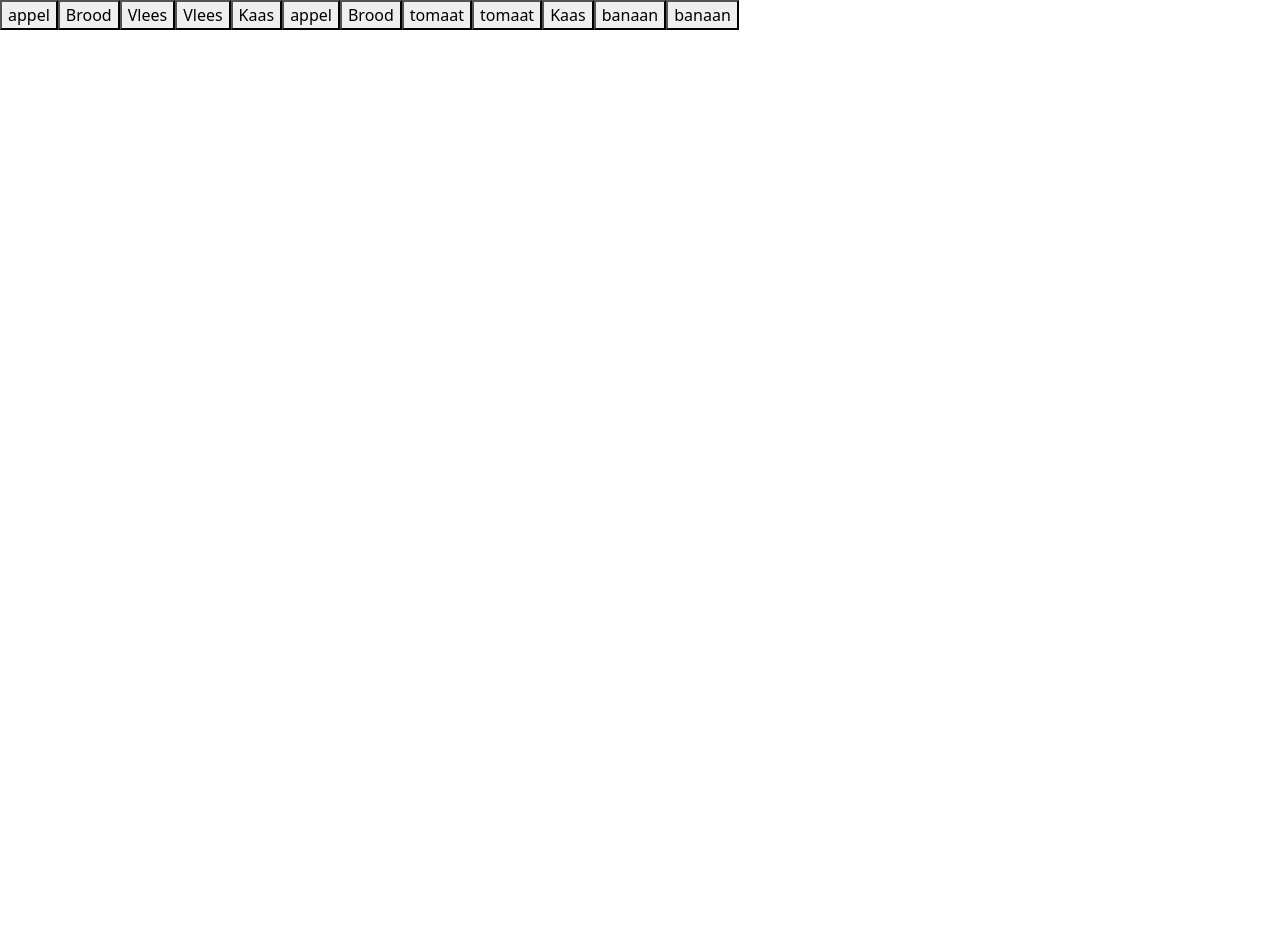
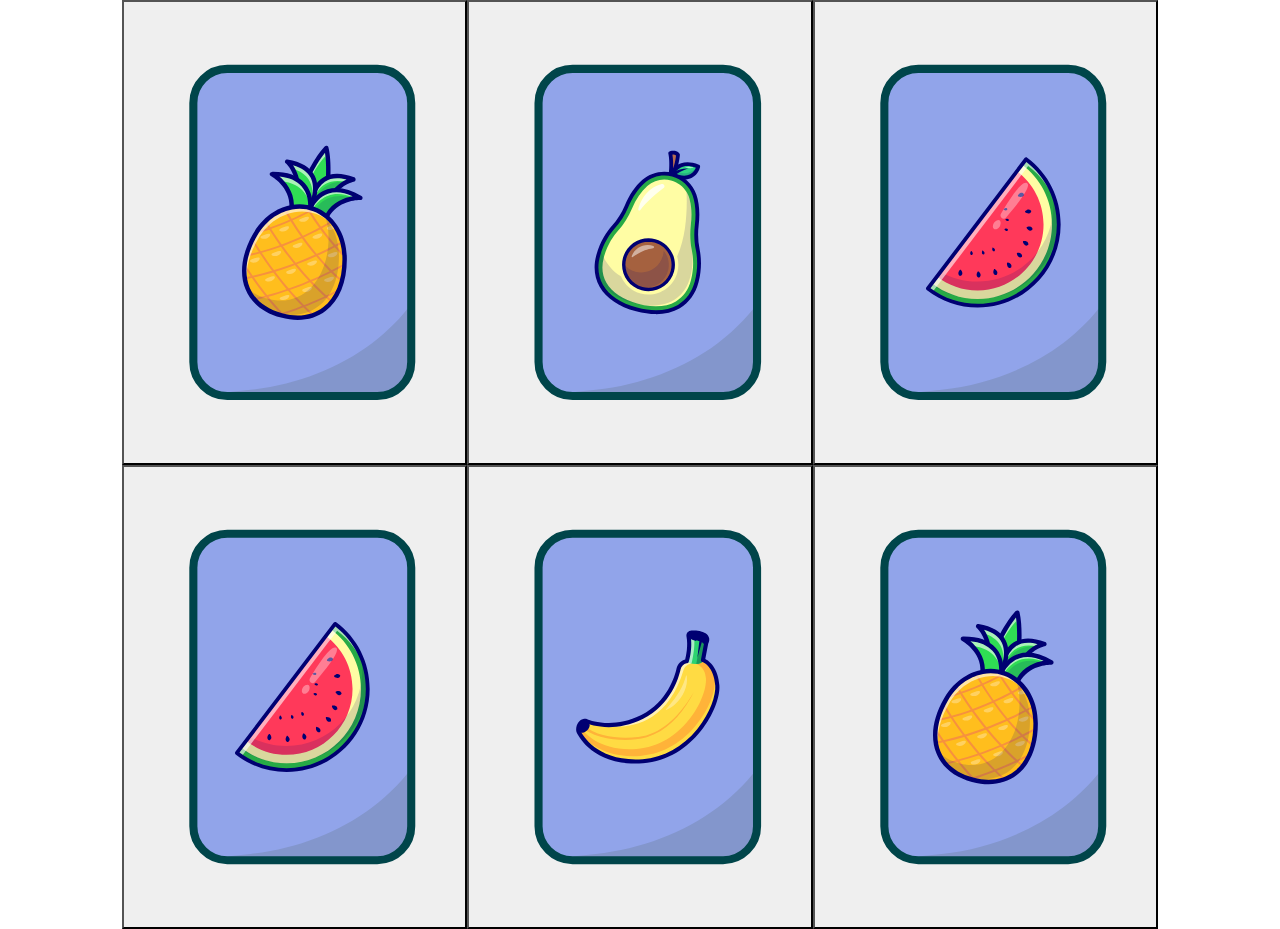
Before and after one commit to Dylan-Ven/Challenge-Game, a plain HTML site: page index.html in a window 1280 px wide. Shown: the top 929 px of the page. Before the commit the page ends 800 px from the top, so only its background shows below. Drawn offline with nearby package versions, Linux system fonts and the light colour scheme; some packages are replaced by stand-ins of ours; a script that the page names is missing.

Commit message:
Basic UI
- add icontes

```diff
--- a/css/main.css
+++ b/css/main.css
@@ -0,0 +1,9 @@
+.Cards{
+    width: 27vw;
+    height: auto;
+}
+
+.Cards-btn{
+    width: 27vw;
+    height: auto;
+}
--- a/index.html
+++ b/index.html
@@ -5,9 +5,10 @@
     <meta name="viewport" content="width=device-width, initial-scale=1.0">
     <title>Document</title>
     <link href="https://cdn.jsdelivr.net/npm/bootstrap@5.3.3/dist/css/bootstrap.min.css" rel="stylesheet">
+    <link rel="stylesheet" href="css/main.css">
 </head>
 <body>
-    <div id="container"></div>
+    <main class="container-fluid d-flex flex-wrap justify-content-center" id="container"></main>
 </body>
 <script src="https://cdn.jsdelivr.net/npm/bootstrap@5.3.3/dist/js/bootstrap.bundle.min.js"></script>
 <script src="https://cdn.jsdelivr.net/npm/sweetalert2@11"></script>
--- a/scripts/cards.js
+++ b/scripts/cards.js
@@ -1,6 +1,6 @@
 class FoodDisplay {
     constructor(containerId) {
-        this.food = ["banaan", "appel", "tomaat", "Vlees", "Brood", "Kaas"];
+        this.food = ["Cherry", "Pineapple", "Strawberry", "Watermelon", "Avocado", "Banana"];
         this.display = document.getElementById(containerId);
     }
 
@@ -27,7 +27,7 @@ class FoodDisplay {
             }
 
             if (foodfulling[number] < 2) {
-                this.createFood(`<button id="foodIcon${addedItems}" onclick="selectFood(${number},'foodIcon${addedItems}')">` + this.food[number] + "</button>");
+                this.createFood(`<button class="Cards-btn" id="foodIcon${addedItems}" onclick="selectFood(${number},'foodIcon${addedItems}')"><img class="Cards" src="img/${this.food[number]}.svg" alt="${this.food[number]}" /> </button>`);
                 foodfulling[number]++;
                 addedItems++;
             }
```
Also changed, not shown: img/Avocado.svg (added), img/Banana.svg (added), img/Cherry.svg (added), img/Pineapple.svg (added), img/Questionmark.svg (added), img/Strawberry.svg (added), img/Watermelon.svg (added).
